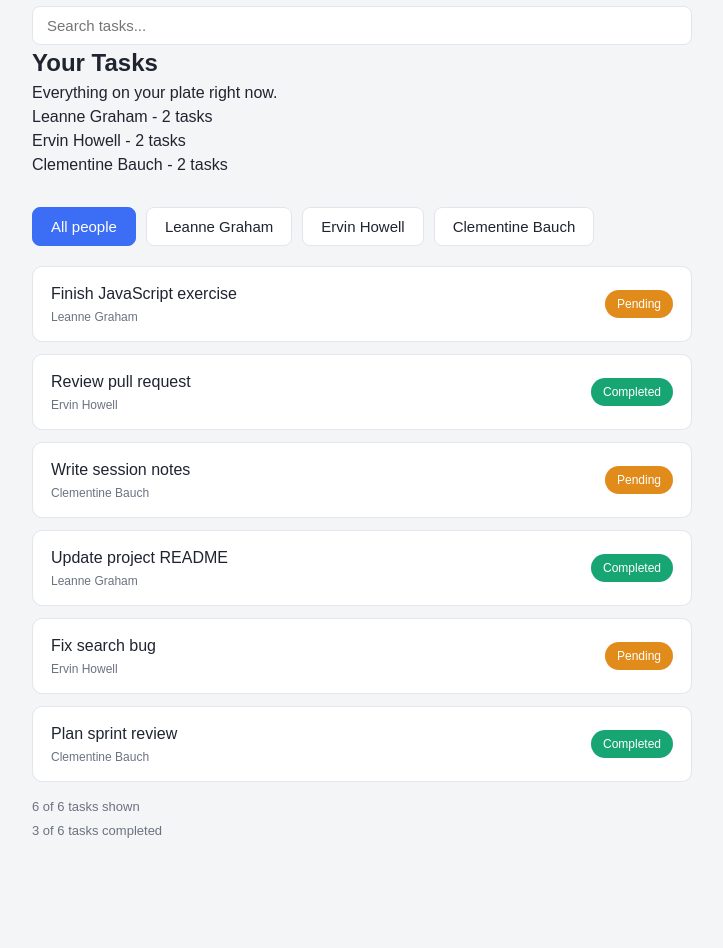
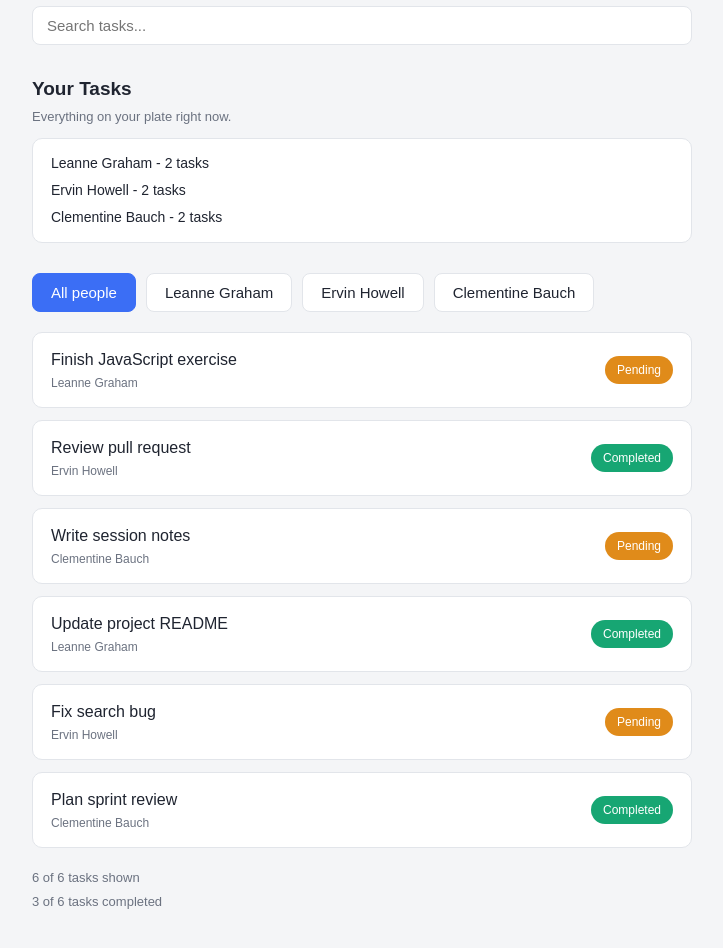
Before and after one commit to b4f-cohort8-salamiyah/b4f-cohort8-salamiyah-react-2026, a React (Vite) app: page / in a window 1280 px wide. Shown: the part 360-1308 px from the top of the page, without its empty margins (278-1001 px from the left). Before the commit the page ends 1230 px from the top, so only its background shows below. Built offline with nearby package versions, Linux system fonts and the light colour scheme.

Commit message:
chore: reconcile Session 07 canonical state

```diff
--- a/index.html
+++ b/index.html
@@ -3,7 +3,7 @@
   <head>
     <meta charset="UTF-8" />
     <meta name="viewport" content="width=device-width, initial-scale=1.0" />
-    <title>Vite + React + TS</title>
+    <title>TaskFlow</title>
   </head>
   <body>
     <div id="root"></div>
--- a/src/App.tsx
+++ b/src/App.tsx
@@ -164,6 +164,7 @@ function App() {
           subtitle="Everything on your plate right now."
         />
 
+        <section className="people-summary">
           {users.map((user) => {
             const personTaskCount = tasks.filter(
               (task) => task.userId === user.id,
@@ -173,8 +174,15 @@ function App() {
               return null;
             }
 
-          return <PersonSummary name={user.name} taskCount={personTaskCount} />;
+            return (
+              <PersonSummary
+                key={user.id}
+                name={user.name}
+                taskCount={personTaskCount}
+              />
+            );
           })}
+        </section>
 
         <section className="filters">
           <button
--- a/src/components/PersonSummary.tsx
+++ b/src/components/PersonSummary.tsx
@@ -5,7 +5,7 @@ interface PersonSummaryProps {
 
 function PersonSummary(props: PersonSummaryProps) {
   return (
-    <p>
+    <p className="person-summary">
       {props.name} - {props.taskCount} tasks
     </p>
   );
--- a/src/components/SectionTitle.tsx
+++ b/src/components/SectionTitle.tsx
@@ -5,7 +5,7 @@ interface SectionTitleProps {
 
 function SectionTitle(props: SectionTitleProps) {
   return (
-    <div>
+    <div className="section-title">
       <h2>{props.title}</h2>
       <p>{props.subtitle}</p>
     </div>
--- a/src/components/TaskItem.tsx
+++ b/src/components/TaskItem.tsx
@@ -12,9 +12,7 @@ function TaskItem(props: TaskItemProps) {
         <span className="task-title">{props.title}</span>
         <span className="task-user">{props.ownerName}</span>
       </span>
-      <span className={`task-status ${props.statusClass}`}>
-        {props.statusText}
-      </span>
+      <span className={`task-status ${props.statusClass}`}>{props.statusText}</span>
     </li>
   );
 }
--- a/src/index.css
+++ b/src/index.css
@@ -1,3 +1,5 @@
+/* ---------- Basic setup ---------- */
+
 * {
   margin: 0;
   padding: 0;
@@ -112,6 +114,24 @@ body {
   outline: none;
 }
 
+/* ---------- Section title ---------- */
+
+.section-title {
+  margin-top: 30px;
+  margin-bottom: 12px;
+}
+
+.section-title h2 {
+  font-size: 19px;
+  color: #1f2430;
+}
+
+.section-title p {
+  color: #6b7280;
+  font-size: 13px;
+  margin-top: 3px;
+}
+
 /* ---------- Task list ---------- */
 
 .task-list {
@@ -159,6 +179,51 @@ body {
   background-color: #e08b1a;
 }
 
+/* ---------- People summary ---------- */
+
+.people-summary {
+  display: flex;
+  flex-direction: column;
+  gap: 6px;
+  background-color: #ffffff;
+  border: 1px solid #e2e5ea;
+  border-radius: 10px;
+  padding: 14px 18px;
+  margin-bottom: 20px;
+}
+
+.person-summary {
+  color: #1f2430;
+  font-size: 14px;
+}
+
+/* ---------- Derived counts / progress ---------- */
+
+.visible-count {
+  color: #6b7280;
+  font-size: 13px;
+  margin-top: 20px;
+}
+
+.progress {
+  color: #6b7280;
+  font-size: 13px;
+  margin-top: 4px;
+  margin-bottom: 20px;
+}
+
+/* ---------- Empty state ---------- */
+/* Instructor-provided styling for the homework's empty-result message.
+   Unused until that message's JSX is added (STRETCH homework); this
+   comment is not a hint about where/how to add it. */
+
+.empty-state {
+  color: #6b7280;
+  font-size: 15px;
+  margin-top: 20px;
+  text-align: center;
+}
+
 /* ---------- Small screens ---------- */
 
 @media (max-width: 600px) {
@@ -174,48 +239,3 @@ body {
     flex-wrap: wrap;
   }
 }
-
-.search-input:focus {
-  border-color: #3b6ef5;
-  outline: none;
-}
-
-.search-feedback {
-  color: #6b7280;
-  font-size: 13px;
-  margin-top: 8px;
-}
-
-.toggle-tasks-button {
-  background-color: #ffffff;
-  border: 1px solid #e2e5ea;
-  border-radius: 8px;
-  color: #1f2430;
-  cursor: pointer;
-  font-size: 15px;
-  padding: 10px 18px;
-  margin-top: 15px;
-}
-
-.toggle-tasks-button:hover {
-  border-color: #3b6ef5;
-}
-
-.search-input:focus {
-  border-color: #3b6ef5;
-  outline: none;
-}
-
-/* ---------- Derived counts / progress ---------- */
-
-.visible-count {
-  color: #6b7280;
-  font-size: 13px;
-  margin-top: 15px;
-}
-
-.progress {
-  color: #6b7280;
-  font-size: 13px;
-  margin-top: 4px;
-}
```
Lines whose indentation alone changed are shown as unchanged.
